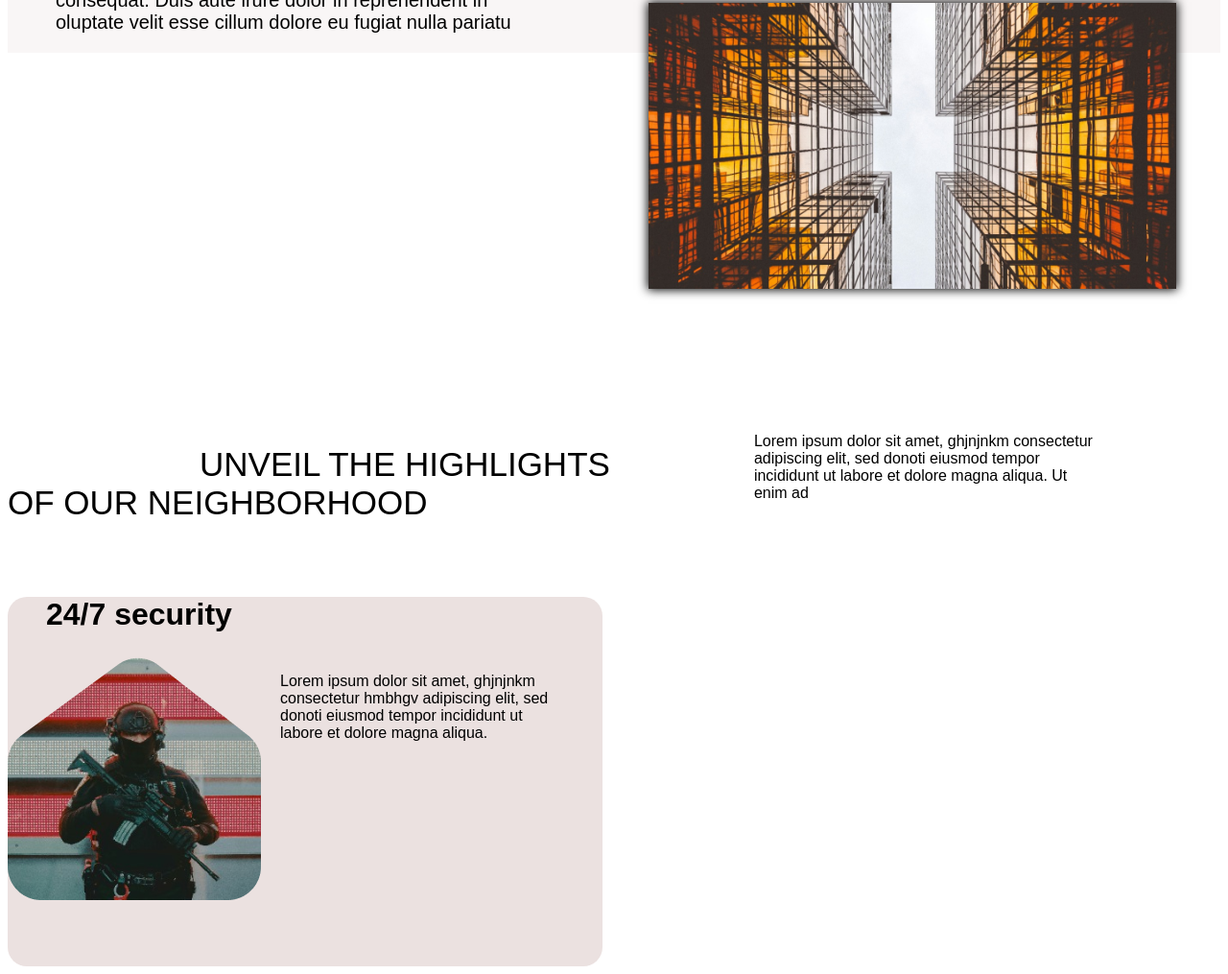
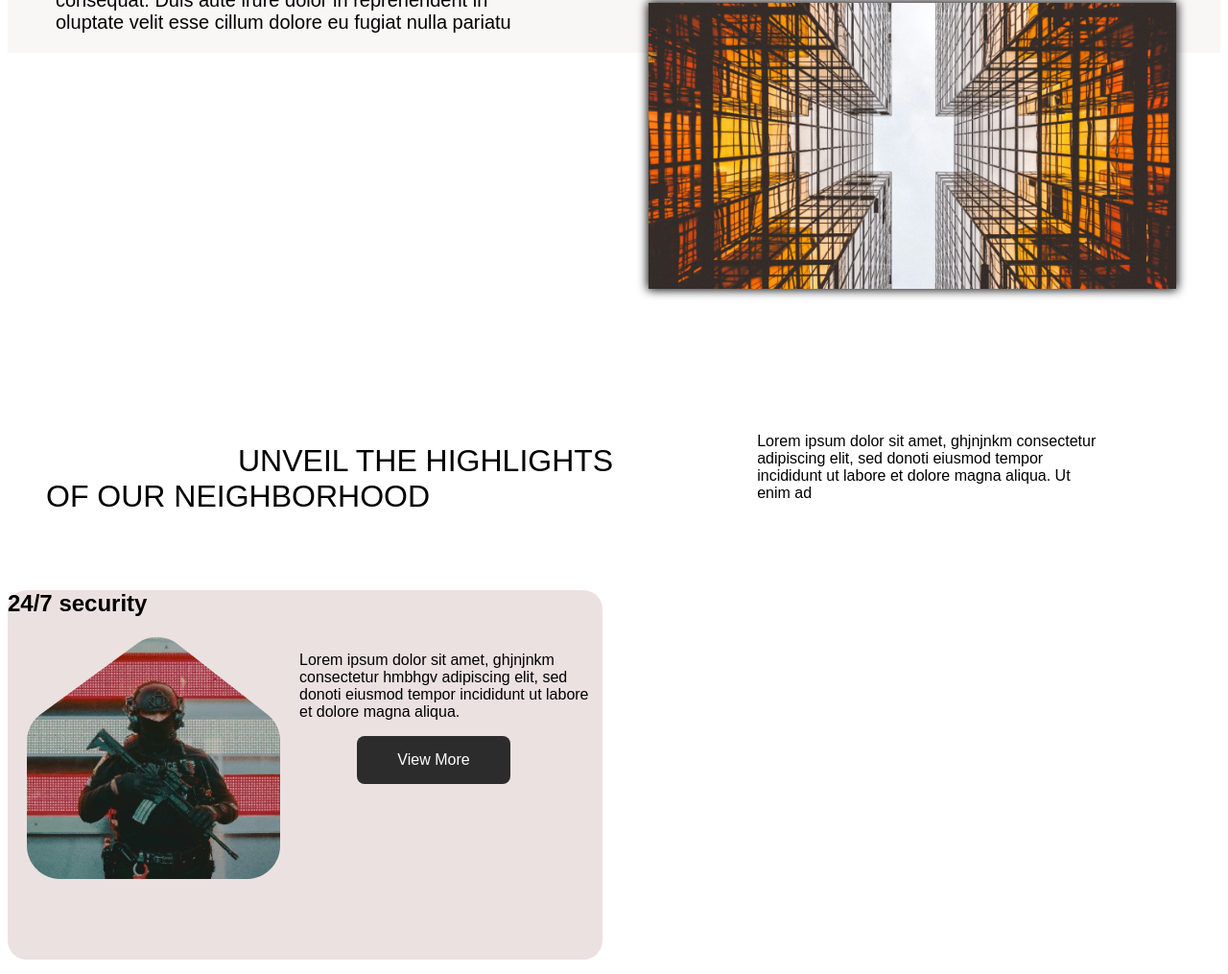
Before and after one commit to drexsderke/sunnyvale, a plain HTML site: page index.html in a window 1280 px wide. Shown: the part 1318-2333 px from the top of the page at 96% size. Drawn offline with Linux system fonts and the light colour scheme; a web font is replaced by a local one.

Commit message:
page 3 incomplete(2)

```diff
--- a/css/style.css
+++ b/css/style.css
@@ -274,6 +274,7 @@ margin-left: 50px;
   font-family: "Andika", sans-serif;
   font-weight: 400;
   font-style: normal;
+  font-size: 32px; padding-left: 40px;
 
 }
 .section-3-text p{
@@ -281,6 +282,7 @@ margin-left: 50px;
   font-family: "Andika", sans-serif;
   font-weight: 400;
   font-style: normal;
+  Width: 280px; Height:145px;
 
 }
 .section-3-info{
@@ -299,3 +301,17 @@ margin-left: 50px;
   display: flex;
   gap: 20px;
 }
+.section-3-img{
+  margin-left: 20px;
+}
+#section-3-button{
+  cursor: pointer;
+  background-color: #2C2C2C;
+  width: 160px;
+  height: 50px;
+  border-radius: 8px;
+  column-gap: 10px;
+  justify-content: center;
+  align-self: center;
+  margin-left: 60px;
+}
--- a/index.html
+++ b/index.html
@@ -122,11 +122,19 @@
 <div class="section-3-features">
 <div class="section-3-container">
   <div class="section-3-row">
-  <h1 style="font-size: 32px; padding-left: 40px;">24/7 security</h1>
+  <h1>24/7 security</h1>
   <div class="section-3-flex">
+    <div class="section-3-img">
   <img src="res/Rectangle 1.png" alt="">
-  <p style="Width: 280px; Height:145px;">Lorem ipsum dolor sit amet, ghjnjnkm consectetur hmbhgv adipiscing elit, sed donoti eiusmod tempor incididunt ut labore et dolore magna aliqua.</p>
   </div>
+  <div>
+  <p>Lorem ipsum dolor sit amet, ghjnjnkm consectetur hmbhgv adipiscing elit, sed donoti eiusmod tempor incididunt ut labore et dolore magna aliqua.</p>
+
+  <div class="section-3-button">
+  <button id="section-3-button">View More</button>
+  </div>
+</div>
+</div>
 </div>
 
 
```
